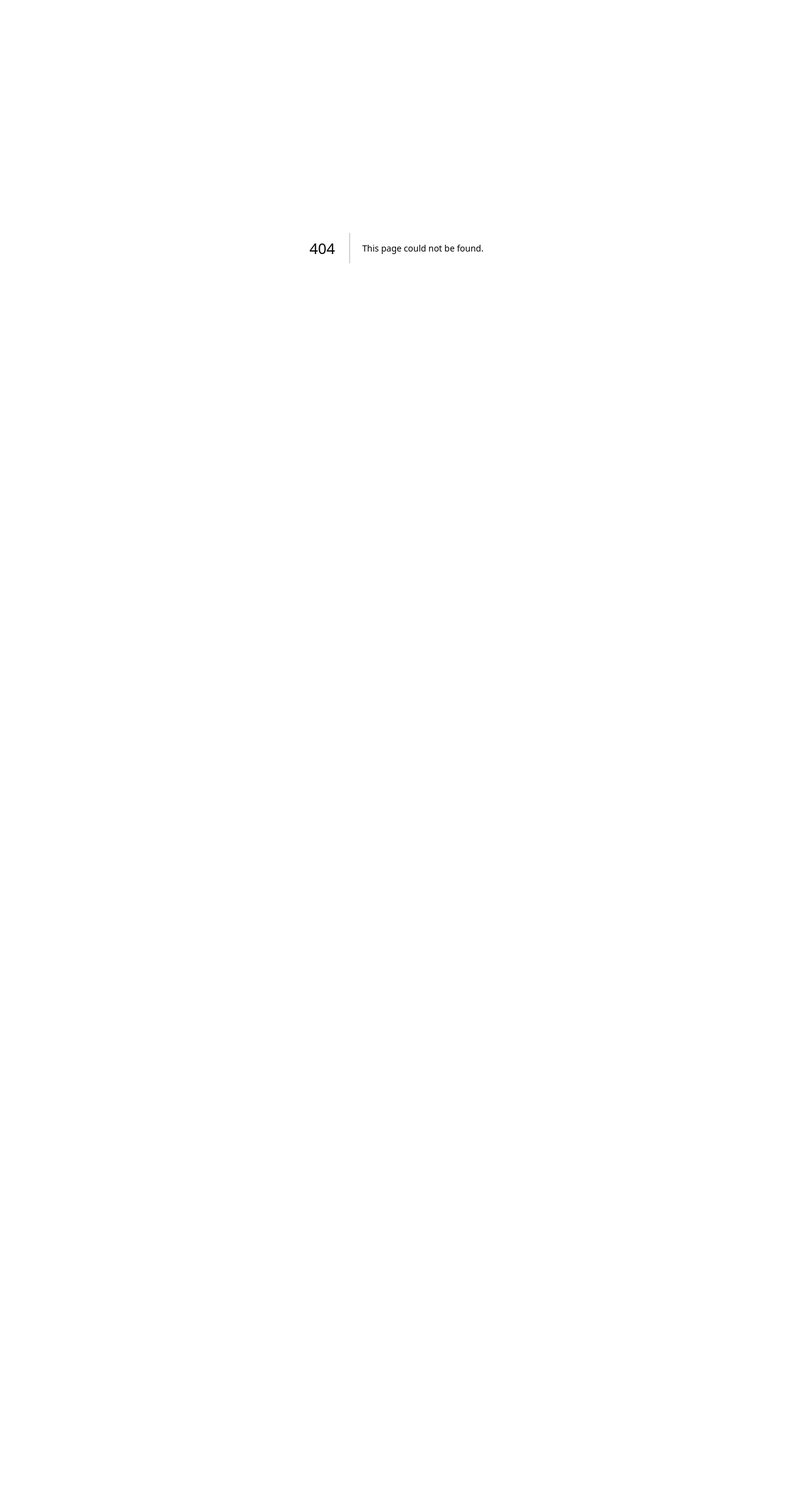
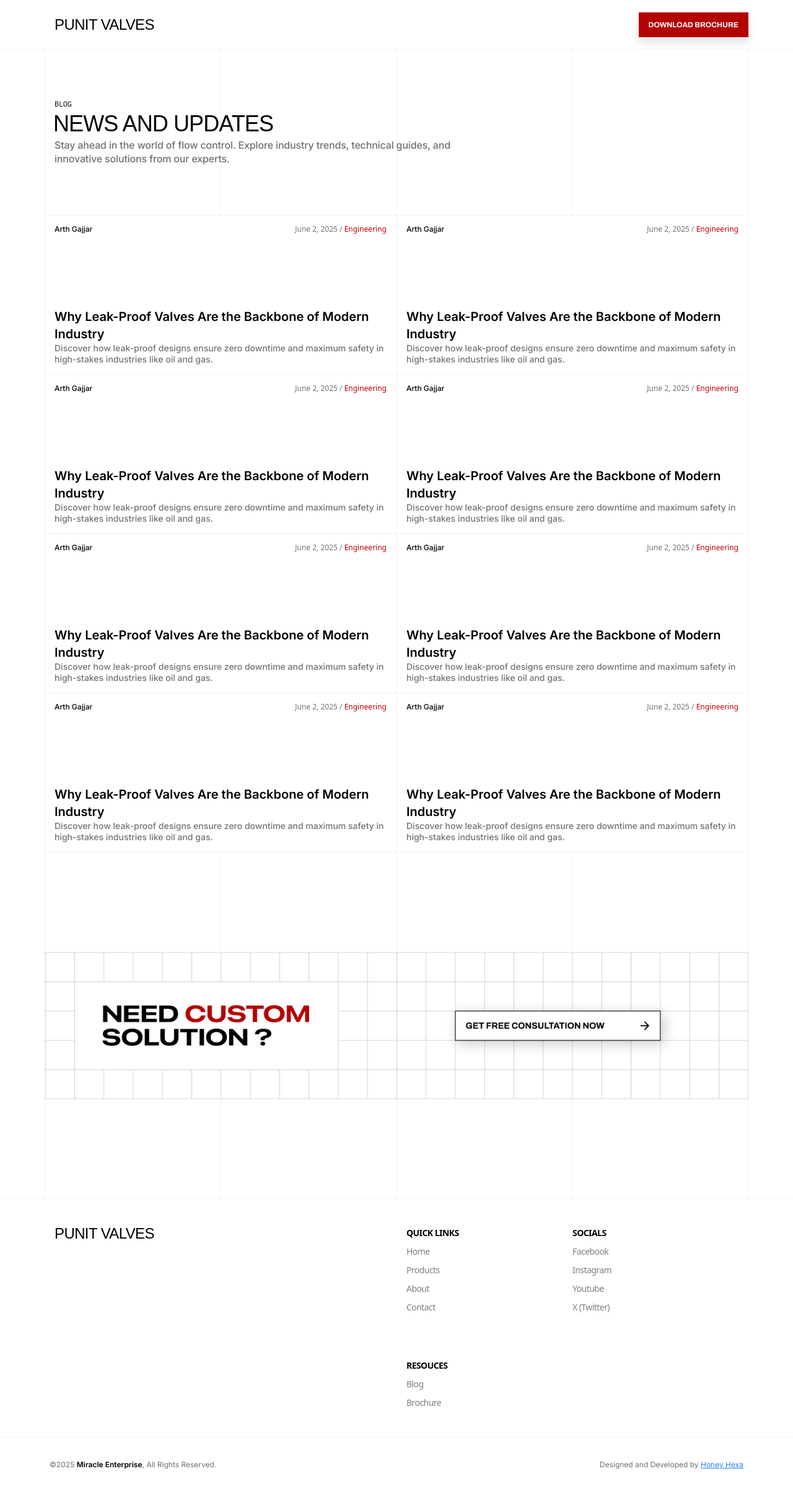
Before and after one commit to punit-valves-tech/punit-valves---www, a Next.js app: page /blog in a window 1280 px wide. Before the commit this address had no page. Shown: the whole page at 62% size. Before the commit the page ends 800 px from the top, so only its background shows below. Built offline with nearby package versions, Linux system fonts and the light colour scheme; a web font is replaced by a local one.

Commit message:
added: about, contact & blog pages

```diff
--- /dev/null
+++ b/app/about/page.tsx
@@ -0,0 +1,45 @@
+import { HeadlineV1 } from "@/components/molecules/headline";
+import { CompanyOverview } from "@/components/organisms/company-overview";
+import { CTA } from "@/components/organisms/cta";
+import { Page } from "@/components/organisms/page";
+import Section from "@/components/utils/section";
+
+export default function Home() {
+  return (
+    <Page>
+      {/* HERO */}
+
+      <Section>
+        <div className="py-20">
+        <HeadlineV1
+          title={
+            <>
+              ABOUT US — <br />
+              <span className="text-[var(--primary-color)]">PUNIT</span> VALVES.
+            </>
+          }
+          desc={
+            <>
+              We are driven by a passion for engineering excellence and
+              innovation in the valve manufacturing industry. Our team of
+              dedicated experts is committed to providing solutions that
+              optimize operations and drive efficiency for businesses worldwide.
+            </>
+          }
+        />
+        </div>
+      </Section>
+
+      <Section>
+      <div className="aspect-video m-2 border border-[var(--grid-color)] bg-white overflow-hidden">
+        <iframe src="https://my.spline.design/untitled-1054cea4b1f96f01251eb70be782e725/" className="-mt-[10%] scale-125" width="110%" height="150%" />
+      </div>
+      </Section>
+
+      {/* COMPANY OVERVIEW */}
+      <CompanyOverview />
+
+      <CTA />
+    </Page>
+  );
+}
--- /dev/null
+++ b/app/blog/page.tsx
@@ -0,0 +1,60 @@
+import { Headline } from "@/components/molecules/headline";
+import { CTA } from "@/components/organisms/cta";
+import { Page } from "@/components/organisms/page";
+import Section from "@/components/utils/section";
+
+export default function Home() {
+  return (
+    <Page>
+      <Section>
+        <div className="py-20">
+          <Headline
+            label="BLOG"
+            title={<>NEWS AND UPDATES</>}
+            desc={
+              <>
+                Stay ahead in the world of flow control. Explore industry
+                trends, technical guides, and innovative solutions from our
+                experts.
+              </>
+            }
+          />
+        </div>
+      </Section>
+
+      <Section>
+        <div className="grid grid-cols-2">
+          {[1, 2, 3, 4, 5, 6, 7, 8].map((o, i) => (
+            <div
+              key={i}
+              className="w-full border-t border-t-[var(--grid-color)] nth-last-2:border-b nth-last-2:border-b-[var(--grid-color)] last:border-b last:border-b-[var(--grid-color)]"
+            >
+              <div className="h-64 flex flex-col bg-white mx-1 px-3 py-4">
+              <div className="w-full flex flex-row items-center">
+                <div className=" justify-start text-black text-xs font-medium font-['Inter'] leading-none">
+                  Arth Gajjar
+                </div>
+                <div className="flex-grow" />
+                <div className="justify-end text-neutral-500 text-xs  leading-none">
+                  June 2, 2025 /{" "}
+                  <span className="text-red-700">Engineering</span>
+                </div>
+              </div>
+              <div className="flex-grow" />
+              <div className="text-black text-xl font-semibold font-['Inter'] leading-7">
+                Why Leak-Proof Valves Are the Backbone of Modern Industry
+              </div>
+              <div className="text-neutral-500 text-sm font-medium font-['Inter'] leading-tight">
+                Discover how leak-proof designs ensure zero downtime and maximum
+                safety in high-stakes industries like oil and gas.
+              </div>
+              </div>
+            </div>
+          ))}
+        </div>
+      </Section>
+      {/* CTA */}
+      <CTA />
+    </Page>
+  );
+}
--- /dev/null
+++ b/app/contact/page.tsx
@@ -0,0 +1,35 @@
+import { Text } from "@/components/atoms/text";
+import { TallyForm } from "@/components/molecules/tally-form";
+import { Page } from "@/components/organisms/page";
+import Section from "@/components/utils/section";
+
+export default function Home() {
+  return (
+    <Page>
+      <Section>
+          <div className="grid grid-cols-1 md:grid-cols-2">
+            <div className="flex flex-col">
+              <div className="flex-grow min-h-20"></div>
+              <div className="px-4">
+
+                <Text as="h1" scale="h4" font="expanded" className="-ml-0.5 mt-2 uppercase">GET IN <span className="text-[var(--primary-color)]">TOUCH</span></Text>
+
+                <Text as="p" scale="p1" font="expanded" className=" mt-12">ADDRESS</Text>
+                <Text as="p" scale="p1" font="ibm-plex" className=" mt-1">PUNIT Compound, Gandevi Road, Devsar,<br/> Bilimora - 396321. Gujarat, India.</Text>
+
+                <Text as="p" scale="p1" font="expanded" className=" mt-12">PHONE</Text>
+                <Text as="p" scale="p1" font="ibm-plex" className=" mt-1">Mihir Panchal - +91 95588 17397<br/>Kantilal Panchal - +91 92281 27589</Text>
+
+                <Text as="p" scale="p1" font="expanded" className=" mt-12">EMAIL</Text>
+                <Text as="p" scale="p1" font="ibm-plex" className=" mt-1">miracle.epts@gmail.com</Text>
+              </div>
+              <div className="flex-grow min-h-20"></div>
+            </div>
+            <div className="aspect-square m-2 border border-[var(--grid-color)] bg-white overflow-hidde px-4 flex justify-center items-center flex-col">
+              <TallyForm />
+            </div>
+          </div>
+        </Section>
+    </Page>
+  );
+}
--- /dev/null
+++ b/app/products/page.tsx
@@ -0,0 +1,12 @@
+import { CTA } from "@/components/organisms/cta";
+import { Page } from "@/components/organisms/page";
+
+export default function Home() {
+  return (
+    <Page>
+
+      {/* CTA */}
+      <CTA />
+    </Page>
+  );
+}
--- a/components/molecules/footer.tsx
+++ b/components/molecules/footer.tsx
@@ -22,7 +22,7 @@ export const Footer = () => (
         </div>
         <div className="flex flex-col">
           <ul className="flex flex-col font-bold tracking-[-0.04em] text-sm leading-[1.0] *:py-2">
-            {QUICK_LINKS.map((o, i) => (
+            {SOCIALS.map((o, i) => (
               <Link className="not-first:opacity-50 not-first:font-medium" key={i} href={o.href ?? "/"}>
                 {o.label}
               </Link>
@@ -31,7 +31,7 @@ export const Footer = () => (
         </div>
         <div className="flex flex-col">
           <ul className="flex flex-col font-bold tracking-[-0.04em] text-sm leading-[1.0] *:py-2">
-            {QUICK_LINKS.map((o, i) => (
+            {RESOURCES.map((o, i) => (
               <Link className="not-first:opacity-50 not-first:font-medium" key={i} href={o.href ?? "/"}>
                 {o.label}
               </Link>
@@ -58,7 +58,21 @@ export const Footer = () => (
 const QUICK_LINKS = [
   { label: "QUICK LINKS" },
   { label: "Home", href: "/" },
-  { label: "Products", href: "/" },
-  { label: "About", href: "/" },
-  { label: "Contact", href: "/" },
+  { label: "Products", href: "/products" },
+  { label: "About", href: "/about" },
+  { label: "Contact", href: "/contact" },
 ];
+
+const SOCIALS = [
+  { label: "SOCIALS" },
+  { label: "Facebook", href: "/" },
+  { label: "Instagram", href: "/" },
+  { label: "Youtube", href: "/" },
+  { label: "X (Twitter)", href: "/" },
+];
+
+const RESOURCES = [
+  { label: "RESOUCES" },
+  { label: "Blog", href: "/blog" },
+  { label: "Brochure", href: "/" },
+];
--- a/components/molecules/headline.tsx
+++ b/components/molecules/headline.tsx
@@ -2,14 +2,65 @@ import { Text } from "@/components/atoms/text";
 import { Button } from "@/components/atoms/button";
 
 // eslint-disable-next-line @typescript-eslint/no-explicit-any
-export const Headline = ({ label, title, desc }: any) => (
+export const Headline = ({ label, title, desc, primary, secondary }: any) => (
   <div className="px-4 flex flex-col">
-    <Text as="p" scale="p3" font="ibm-plex" className="">{label}</Text>
-    <Text as="h2" scale="h5" className="-ml-0.5 mt-1 uppercase font-(family-name:--font-expanded)">{title}</Text>
-    <Text as="p" scale="p1" font="inter" className="mt-1 w-full max-w-[40rem] font-medium tracking-[-0.01em] leading-[135%] text-[var(--secondary-color)]">{desc}</Text>
-    <div className=" mt-6 flex flex-col md:flex-row gap-4">
-      <Button type="primary" />
-      <Button type="secondary" />
+    <Text as="p" scale="p3" font="ibm-plex" className="">
+      {label}
+    </Text>
+    <Text
+      as="h2"
+      scale="h5"
+      className="-ml-0.5 mt-1 uppercase font-(family-name:--font-expanded)"
+    >
+      {title}
+    </Text>
+    <Text
+      as="p"
+      scale="p1"
+      font="inter"
+      className="mt-1 w-full max-w-[40rem] font-medium tracking-[-0.01em] leading-[135%] text-[var(--secondary-color)]"
+    >
+      {desc}
+    </Text>
+    {primary || secondary ? (
+        <div className=" mt-6 flex flex-col md:flex-row gap-4">
+          {primary && <Button type="primary" />}
+          {secondary && <Button type="secondary" />}
+        </div>
+      ) : null}
+  </div>
+);
+
+// eslint-disable-next-line @typescript-eslint/no-explicit-any
+export const HeadlineV1 = ({ label, title, desc, primary, secondary }: any) => (
+  <div className="grid grid-cols-1 md:grid-cols-2">
+    <div className="px-4 flex flex-col">
+      <Text as="p" scale="p3" font="ibm-plex" className="">
+        {label}
+      </Text>
+      <Text
+        as="h2"
+        scale="h5"
+        className="-ml-0.5 mt-1 uppercase font-(family-name:--font-expanded)"
+      >
+        {title}
+      </Text>
+      {primary || secondary ? (
+        <div className=" mt-6 flex flex-col md:flex-row gap-4">
+          {primary && <Button type="primary" />}
+          {secondary && <Button type="secondary" />}
+        </div>
+      ) : null}
+    </div>
+    <div className="px-4 flex flex-col">
+      <Text
+        as="p"
+        scale="p1"
+        font="inter"
+        className="mt-1 w-full max-w-[40rem] font-medium tracking-[-0.01em] leading-[135%] text-[var(--secondary-color)]"
+      >
+        {desc}
+      </Text>
     </div>
   </div>
-)
+);
--- /dev/null
+++ b/components/molecules/tally-form.tsx
@@ -0,0 +1,35 @@
+"use client";
+
+import { useEffect } from "react";
+
+export const TallyForm = () => {
+  useEffect(() => {
+    // eslint-disable-next-line @typescript-eslint/no-explicit-any
+    (window as any)?.Tally?.loadEmbeds?.();
+  }, []);
+
+  return (
+    // <ZStack sectionProps={{ className: "w-full h-full" }}>
+    <>
+      <div className="w-full">
+        <iframe
+          data-tally-src="https://tally.so/embed/wdX0GA?alignLeft=1&hideTitle=1&transparentBackground=1&dynamicHeight=1"
+          loading="lazy"
+          width="100%"
+          height="361"
+          title="Contact form"
+        ></iframe>
+        <script
+          dangerouslySetInnerHTML={{
+            __html: `var d=document,w="https://tally.so/widgets/embed.js",v=function(){"undefined"!=typeof Tally?Tally.loadEmbeds():d.querySelectorAll("iframe[data-tally-src]:not([src])").forEach((function(e){e.src=e.dataset.tallySrc}))};if("undefined"!=typeof Tally)v();else if(d.querySelector('script[src="'+w+'"]')==null){var s=d.createElement("script");s.src=w,s.onload=v,s.onerror=v,d.body.appendChild(s);}`,
+          }}
+        />
+      </div>
+      <div className="pointer-events-auto w-full flex items-end justify-end">
+        <div className="pointer-events-auto h-16 w-48 md:w-48 -mt-20 bg-white" />
+      </div>
+    </>
+
+    // </ZStack>
+  );
+};
```
Also changed, not shown: 1 other file (tests, documents, lock files or other folders).
